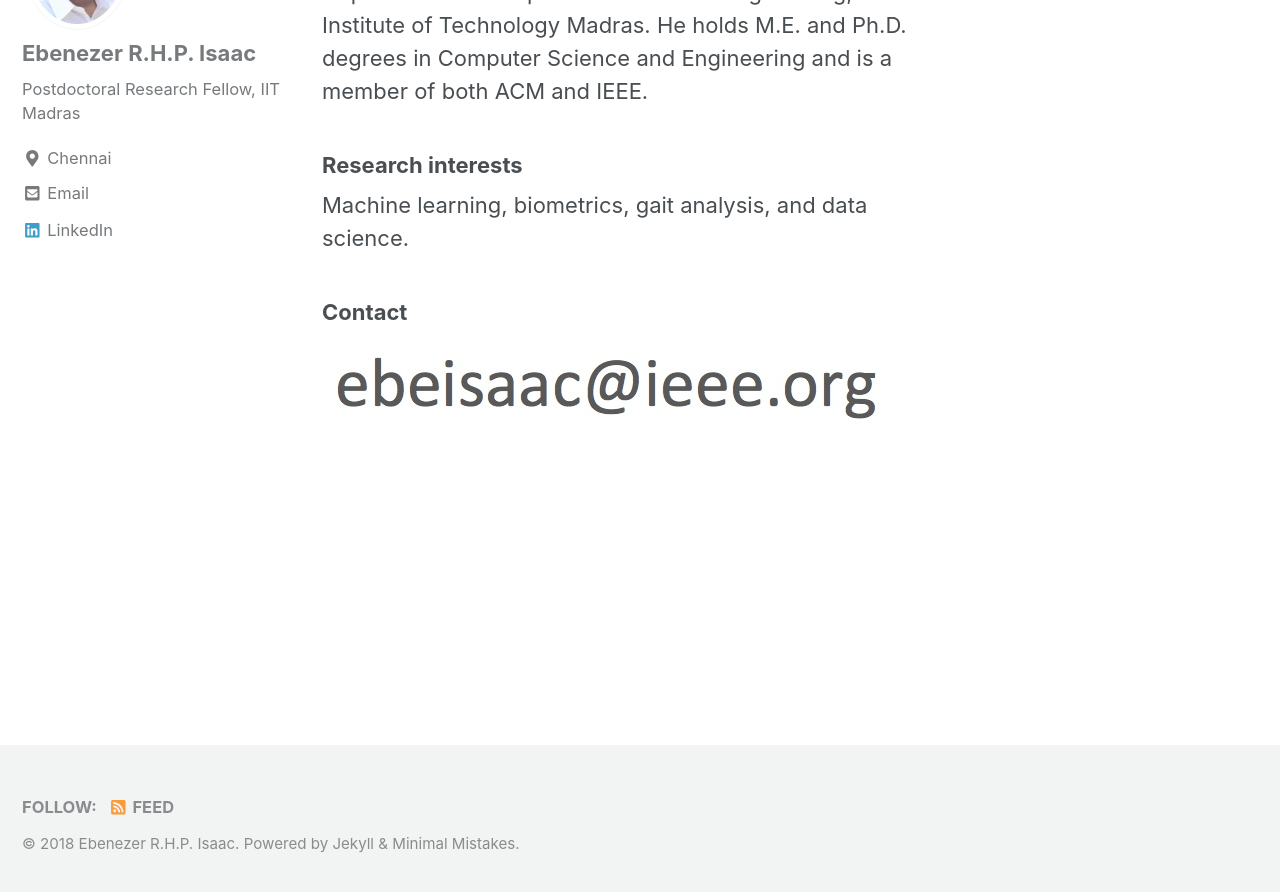
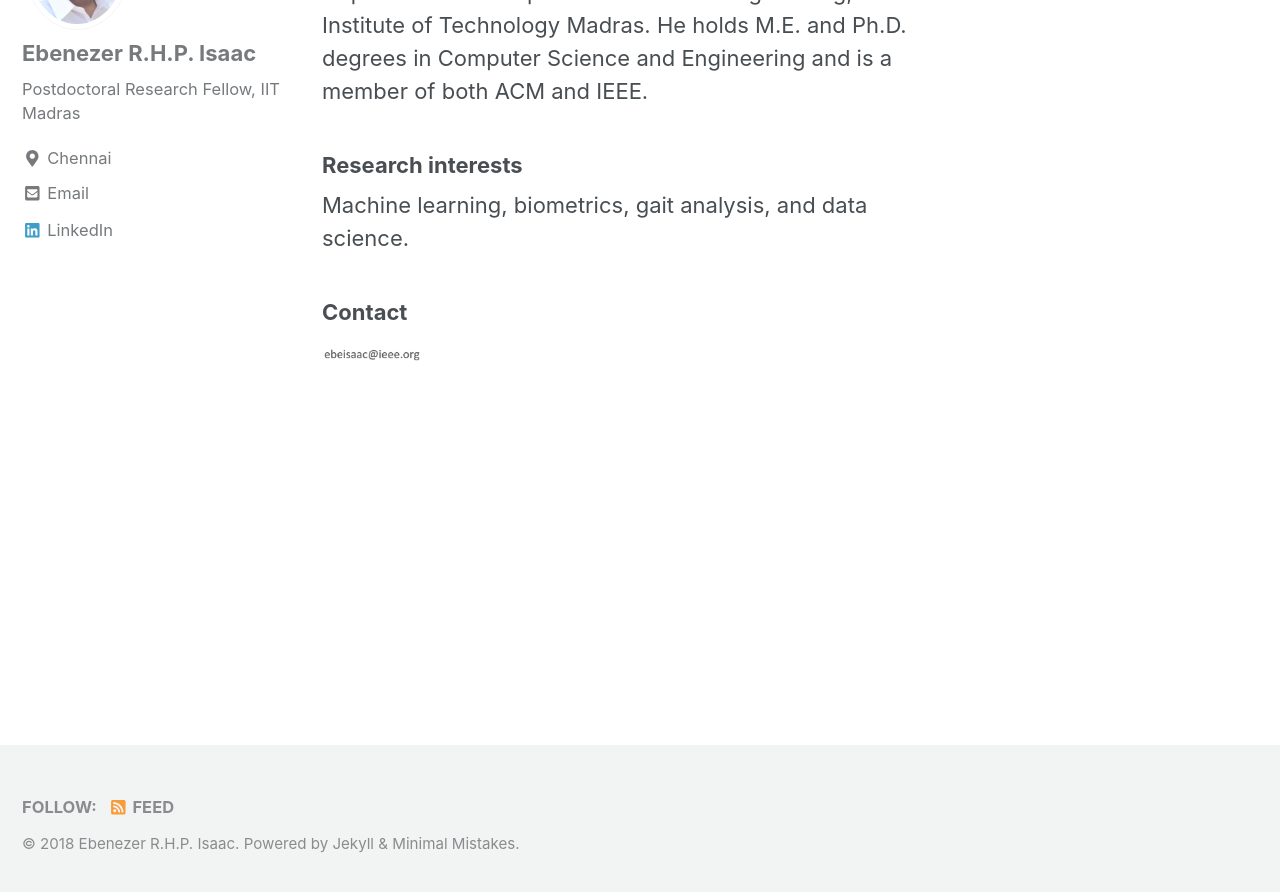
Before and after one commit to ebeisaac/ebeisaac.github.io, a Jekyll site: the page built from _pages/about.md, in a window 1280 px wide and 900 px high, scrolled down 573 px. Shown: the top 892 px of the window. Built offline with Jekyll 4.4.1, drawn with Linux system fonts in a browser that asks for light colours; nearby versions of some CDN libraries.

Commit message:
2nd edit after minimal

```diff
--- a/_pages/about.md
+++ b/_pages/about.md
@@ -19,4 +19,4 @@ Machine learning, biometrics, gait analysis, and data science.
 
 ### Contact
 
-![Email](/images/ieeem.jpg)
+<img src="/images/ieeem.jpg" alt="ebeisaac[(at)]ieee[(dot)]org" width="100px"/>
```
